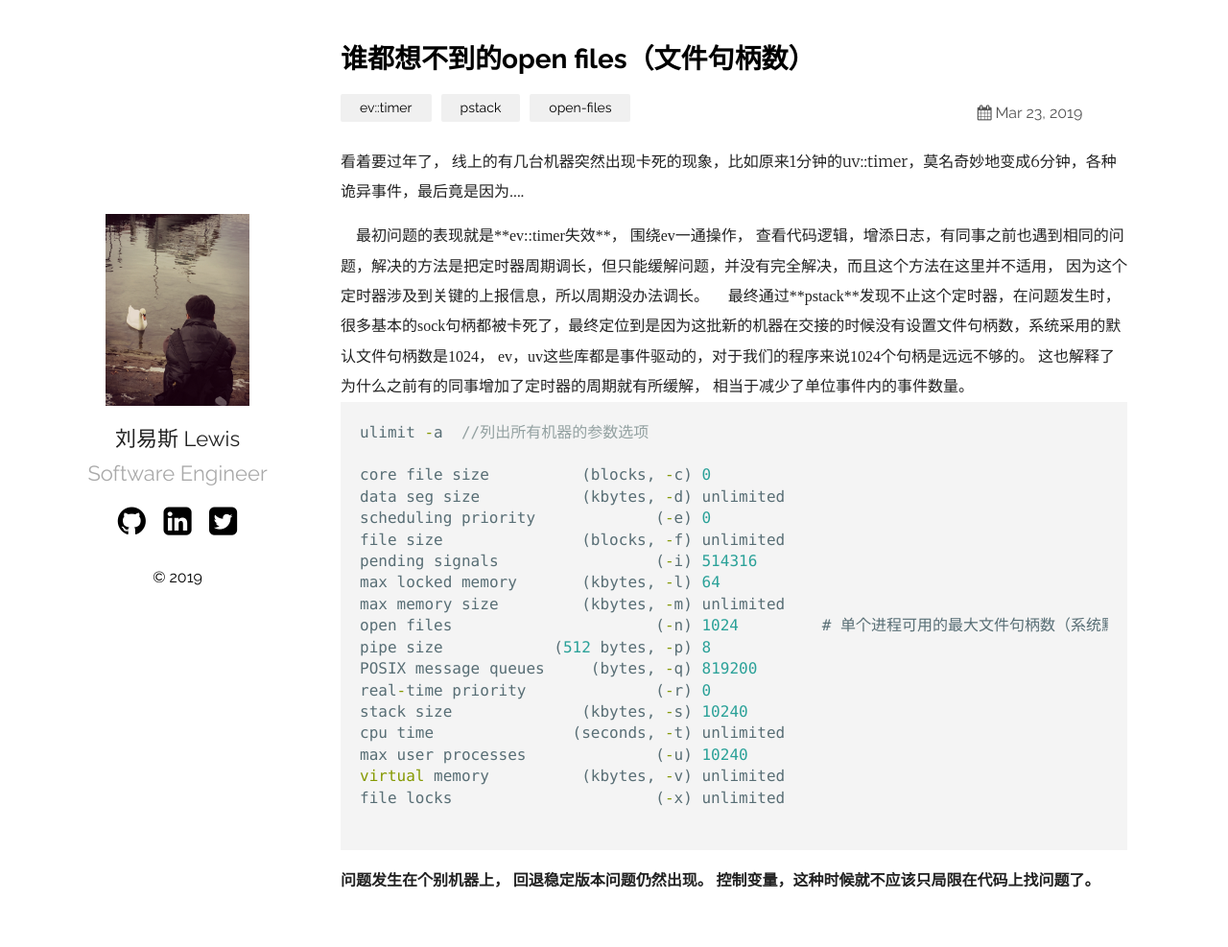
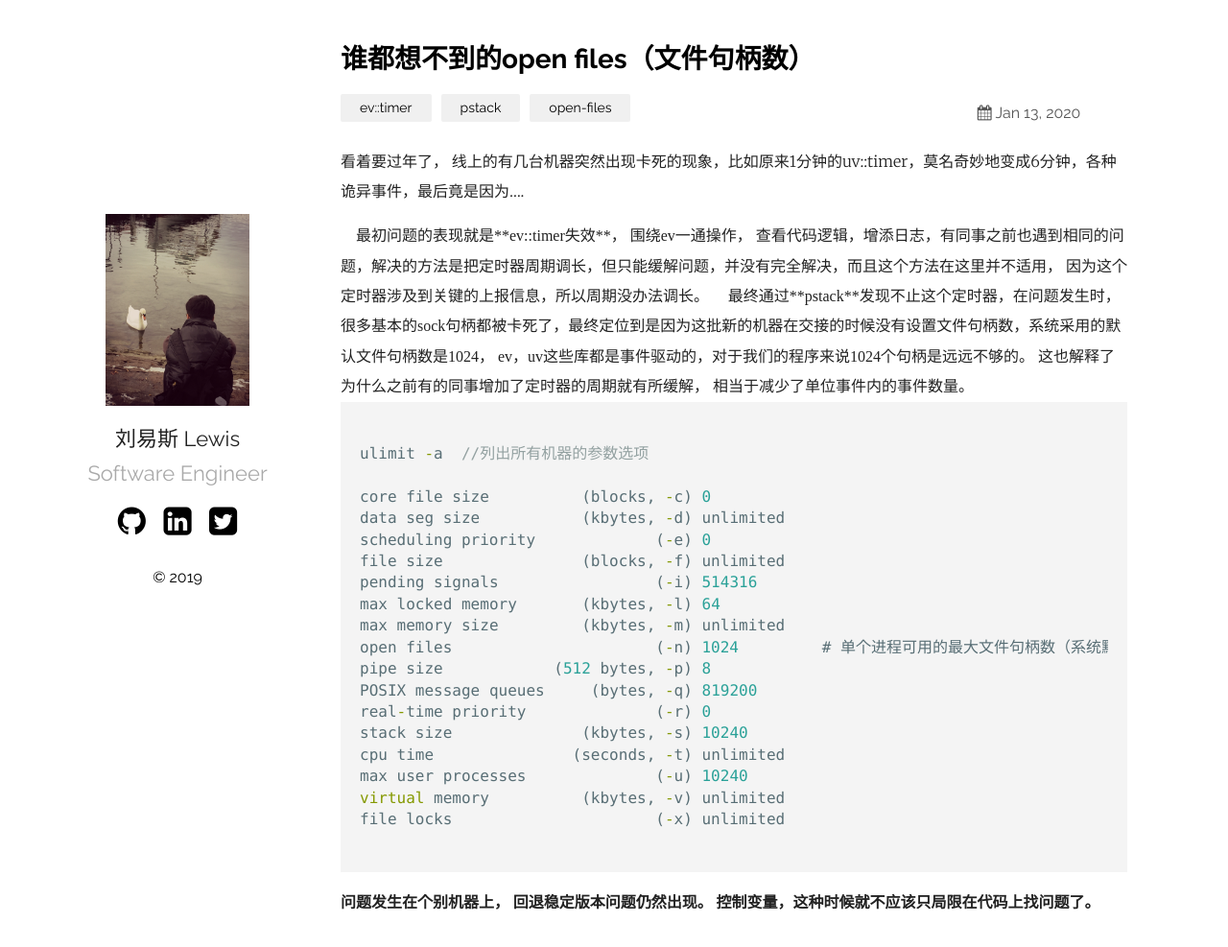
Before and after one commit to SonderEASE/lewis-blog.io, a Jekyll site: the page built from _posts/2020-01-14-open-files.markdown, in a window 1280 px wide and 1000 px high. Shown: the top 987 px of the window at 96% size. Built offline with Jekyll 4.4.1, drawn with Linux system fonts in a browser that asks for light colours.

Commit message:
更正文章时间

````diff
--- a/_posts/2020-01-08-string-trunked.markdown
+++ b/_posts/2020-01-08-string-trunked.markdown
@@ -1,7 +1,7 @@
 ---
 layout: post
 title:  "因string使用不当引起的线上服务崩溃"
-date:   2019-03-23 21:03:36 +0530
+date:   2020-01-06 22:03:36 +0530
 categories: std::string
 ---
 直接使用赋值号将字符数组赋给了string, 而没有使用string.assign(char_array,sizeof(char_array)),以及 string(char_array, sizeof(char_array)) 引起的一场悲剧......
--- a/_posts/2020-01-14-open-files.markdown
+++ b/_posts/2020-01-14-open-files.markdown
@@ -1,7 +1,7 @@
 ---
 layout: post
 title:  "谁都想不到的open files（文件句柄数）"
-date:   2019-03-23 21:03:36 +0530
+date:   2020-01-13 13:40:36 +0530
 categories: ev::timer pstack open-files
 ---
 看着要过年了， 线上的有几台机器突然出现卡死的现象，比如原来1分钟的uv::timer，莫名奇妙地变成6分钟，各种诡异事件，最后竟是因为....
@@ -14,6 +14,7 @@ categories: ev::timer pstack open-files
 </font>
 
 ```c++
+
 ulimit -a  //列出所有机器的参数选项
 
 core file size          (blocks, -c) 0
````
